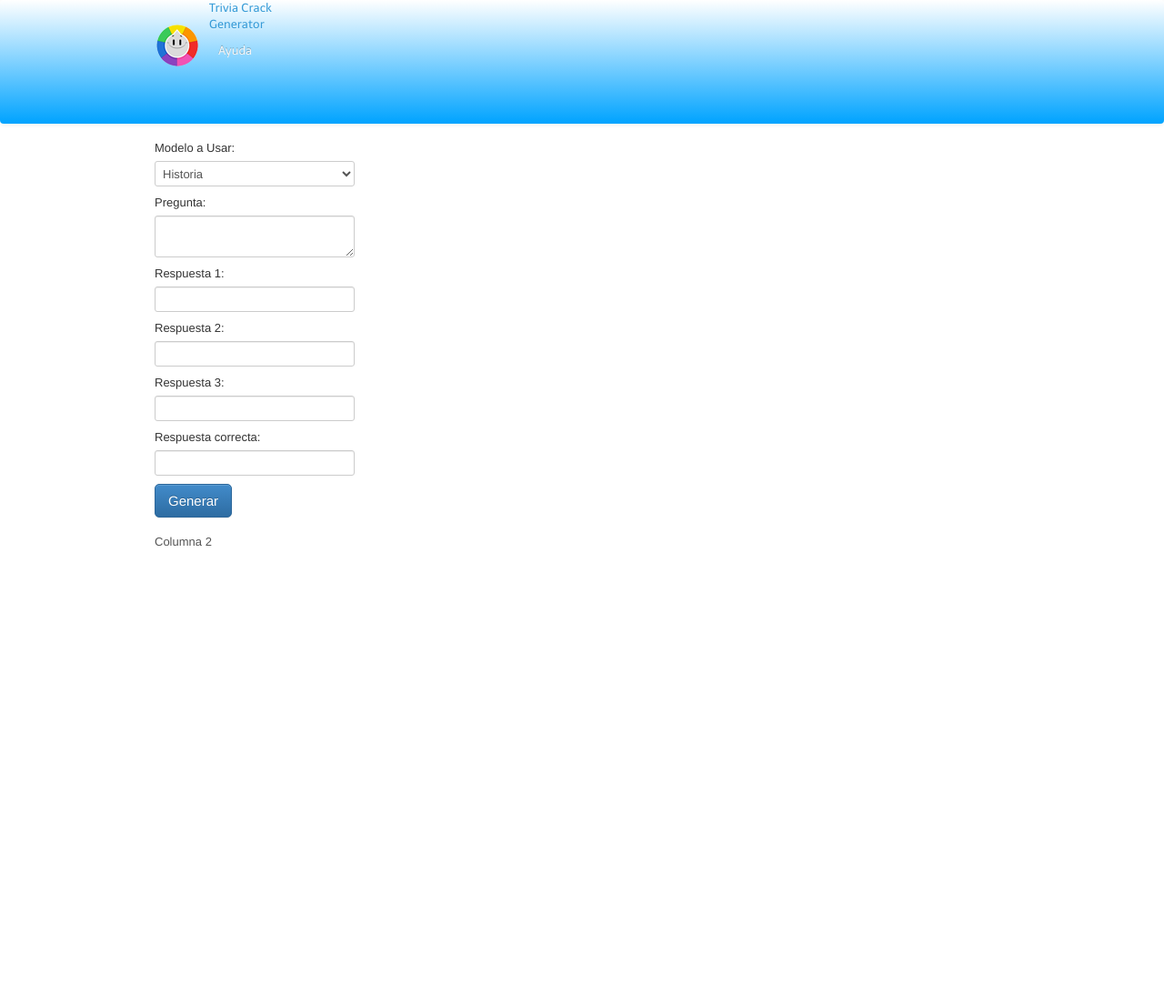
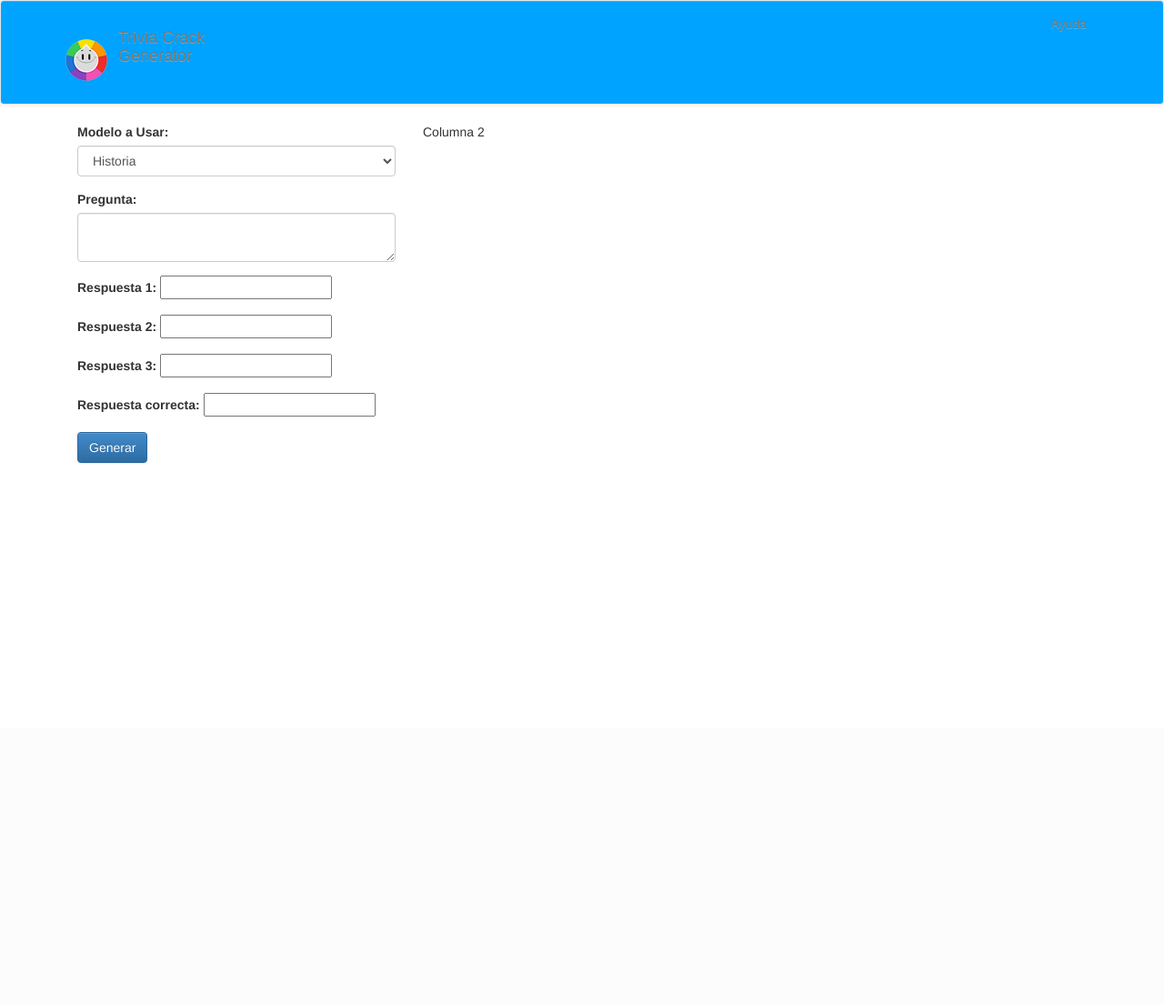
Before and after one commit to nloreti/memeCrack, a PHP site: page / in a window 1280 px wide. Shown: the whole page at 91% size. After the commit the page ends 510 px from the top, so only its background shows below. Run offline with PHP 8.4, Linux system fonts and the light colour scheme; some libraries are stand-ins or nearby versions.

Commit message:
Saco degrade

```diff
--- a/index.php
+++ b/index.php
@@ -9,7 +9,7 @@
 <script type="text/javascript" src="./bootstrap/js/bootstrap.js"></script>
 <script type="text/javascript" src="./bootstrap/js/bootstrapValidator.min.js"></script>
 
-<link rel="stylesheet" type="text/css" href="./bootstrap/css/bootstrap.css" />
+<link rel="stylesheet" type="text/css" href="./bootstrap/css/bootstrap.min.css" />
 <link rel="stylesheet" type="text/css" href="./bootstrap/css/bootstrap-theme.min.css" />
 <link rel="stylesheet" type="text/css" href="./bootstrap/css/bootstrapValidator.min.css" />
 <meta name="description" content="Generate your own trivia crack meme" />
@@ -43,7 +43,7 @@ $(document).ready(function() {
     min-height: 115px;
   }
   .navbar-default {
-    background-image: linear-gradient(to bottom,#FFF 0,#00A3FF 100%);
+    background-image: linear-gradient(to bottom,#00A3FF 0,#00A3FF 100%);
   }
 
 </style>
```
